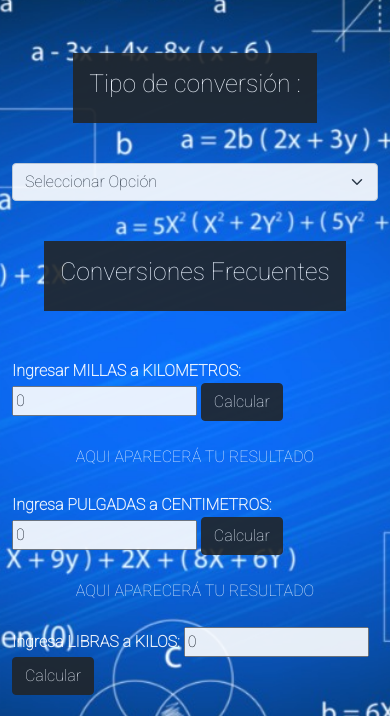
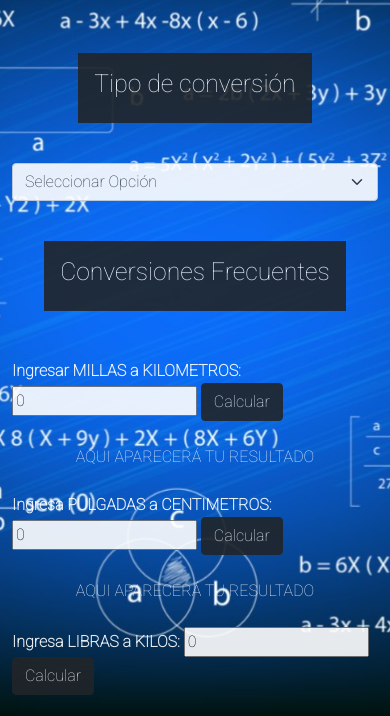
Before and after one commit to FedeGonzalez2016/conversor, a plain HTML site: page index.html in a window 390 px wide. Shown: the part 124-840 px from the top of the page. Drawn offline with nearby package versions, Linux system fonts and the light colour scheme.

Commit message:
V 2.1 Se hizo responsive background en dispositivos moviles

```diff
--- a/index.html
+++ b/index.html
@@ -24,14 +24,14 @@
 
     </head>
 
-    <body background="fondo.jpeg">
+    <body background="fondo.jpeg" class="bg-image">
 
     <div class="container">
 
         <div class="p-3 mb-2 bg-dark text-white mt-5"><h1>CONVERSOR</h1></div>
 
 
-        <div class="p-3 mb-2 bg-dark text-white mt-5 mb-3"><h2> Tipo de conversión :</h2></div>
+        <div class="p-3 mb-2 bg-dark text-white mt-5 mb-3"><h2> Tipo de conversión </h2></div>
 
         <br>
 
@@ -47,72 +47,44 @@
 
         <div class="p-3 mb-2 bg-dark text-white mt-3 mb-5"><h2>Conversiones Frecuentes</h2></div>
 
-
-
-
-
                 <form>
-
                     <label class="text-white"><Strong>Ingresar MILLAS a KILOMETROS:</Strong></label>
-
                     <input type="text" id="millas" size="20" value="0">
-
                     <input type="button" class="btn btn-dark" value="Calcular" onclick="calcularKilometros()">
-
                 </form>
 
                 <br>
-
                 <div class="text-white" id="Resultado1">AQUI APARECERÁ TU RESULTADO</div>
-
                 <br>
 
                 <form>
-
                     <label class="text-white"><Strong>Ingresa PULGADAS a CENTIMETROS:</Strong></label>
-
                     <input type="text" id="pulgadas" size="20" value="0">
-
                     <input type="button" class="btn btn-dark" value="Calcular" onclick="calcularCentimetros()">
-
                 </form>
 
                 <br>
-
                 <div class="text-white" id="Resultado2">AQUI APARECERÁ TU RESULTADO</div>
-
                 <br>
 
                 <form>
-
                     <label class="text-white"><Strong>Ingresa LIBRAS a KILOS:</Strong></label>
-
                     <input type="text" id="libras" size="20" value="0">
-
                     <input type="button" class="btn btn-dark" value="Calcular" onclick="calcularKilos()">
-
                 </form>
 
                 <br>
-
                 <div class="text-white" id="Resultado3">AQUI APARECERÁ TU RESULTADO</div>
-
                 <br>
 
                 <form>
-
                     <label class="text-white"><Strong>Ingresa PIES a CENTIMETROS:</Strong></label>
-
                     <input type="text" id="pies" size="20" value="0">
-
                     <input type="button" class="btn btn-dark" value="Calcular" onclick="calcularPies()">
-
                 </form>
 
                 <br>
-
                 <div class="text-white" id="Resultado4">AQUI APARECERÁ TU RESULTADO</div>
-
                 <br>
 
     </div>
--- a/style.css
+++ b/style.css
@@ -6,10 +6,17 @@ body {
     background-repeat: no-repeat;
     background-size: cover;
     opacity: 0.9;
-
     font-family: 'Roboto', sans-serif !important;
 
 }
+
+.bg-image {
+
+    height: 100vh;
+
+
+}
+
 .imagen {
     border-radius: 15%;
 }
```
Lines whose indentation alone changed are shown as unchanged.
